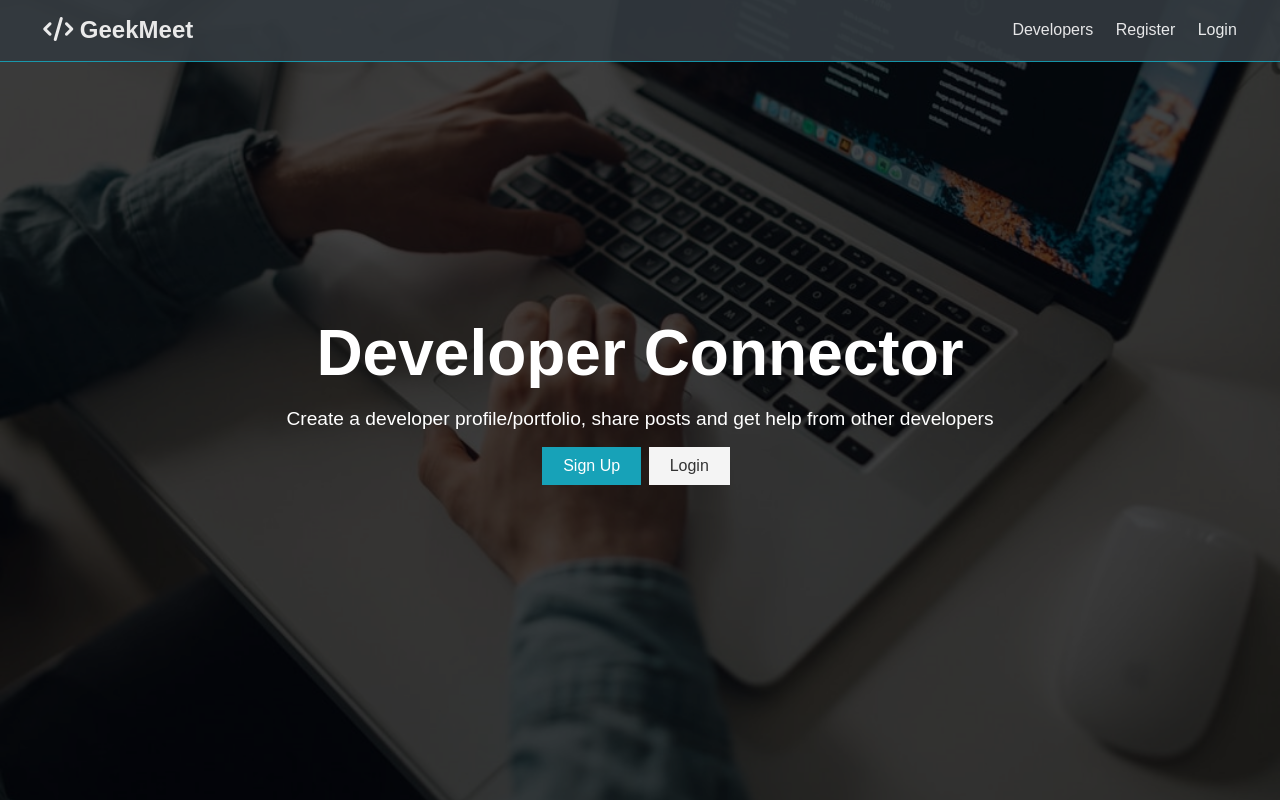
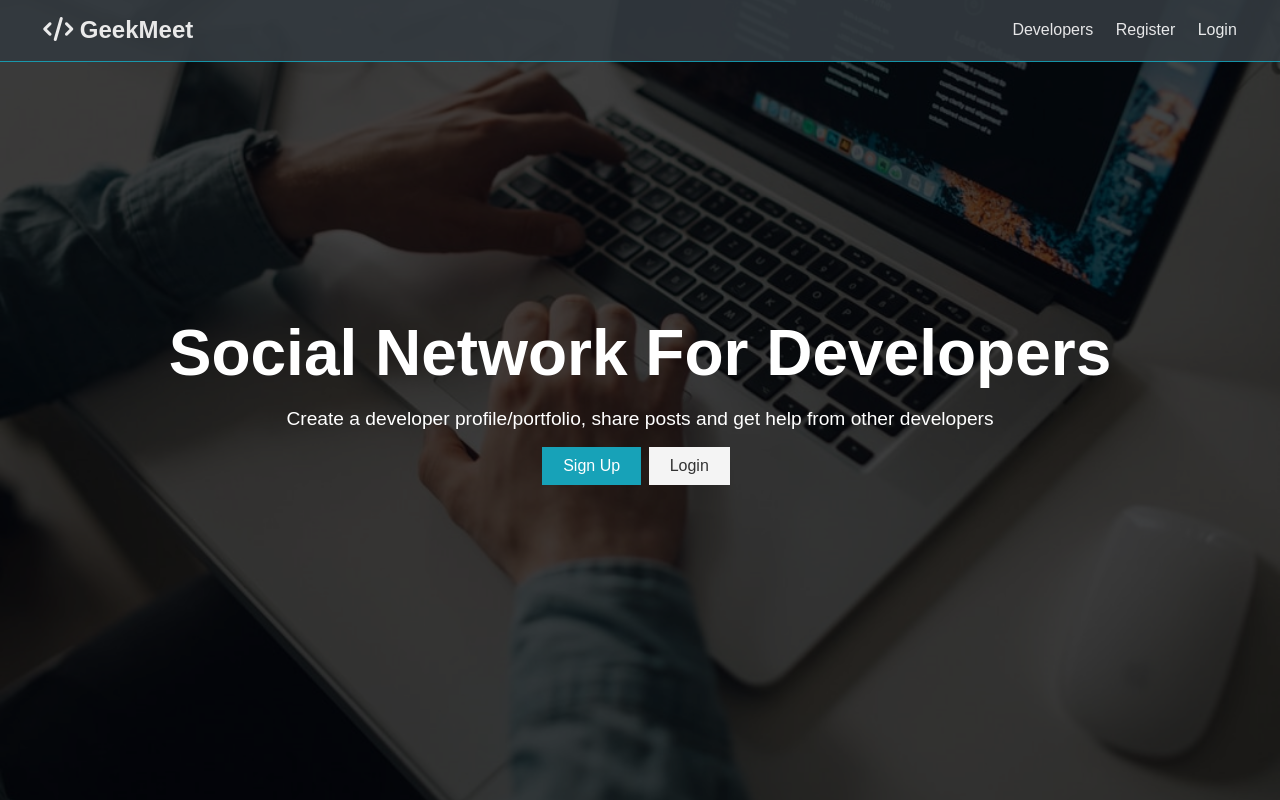
Before and after one commit to bhimamalbhage/devconnect, a React (Create React App) app in the folder client/: page / in a window 1280 px wide. Built offline with nearby package versions, Linux system fonts and the light colour scheme; no server answers.

Commit message:
ternary commit

```diff
--- a/client/src/components/layout/Landing.js
+++ b/client/src/components/layout/Landing.js
@@ -11,7 +11,7 @@
     <section className='landing'>
       <div className='dark-overlay'>
         <div className='landing-inner'>
-          <h1 className='x-large'>Developer Connector</h1>
+          <h1 className='x-large'>Social Network For Developers</h1>
           <p className='lead'>
             Create a developer profile/portfolio, share posts and get help from
             other developers
```
